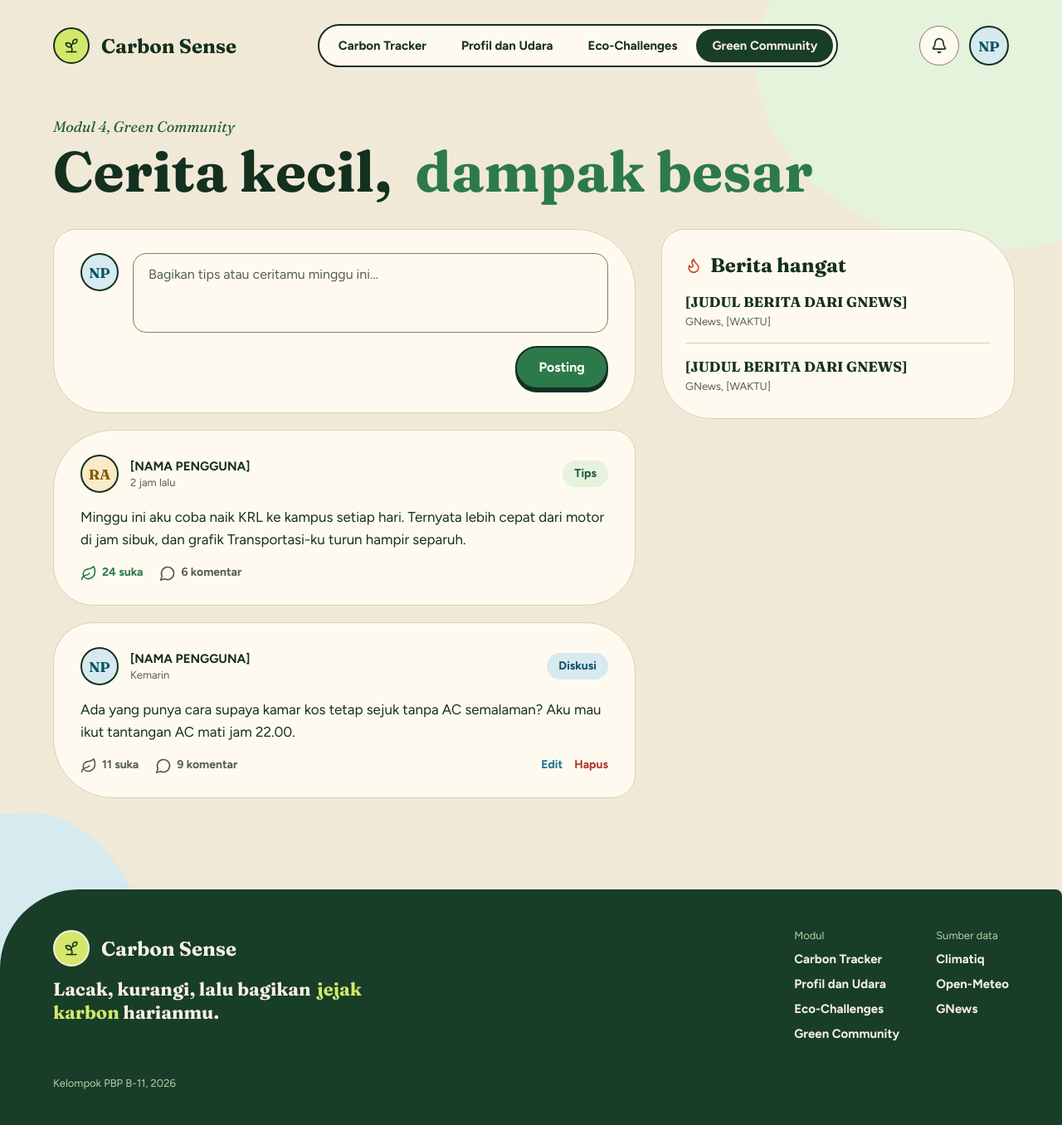
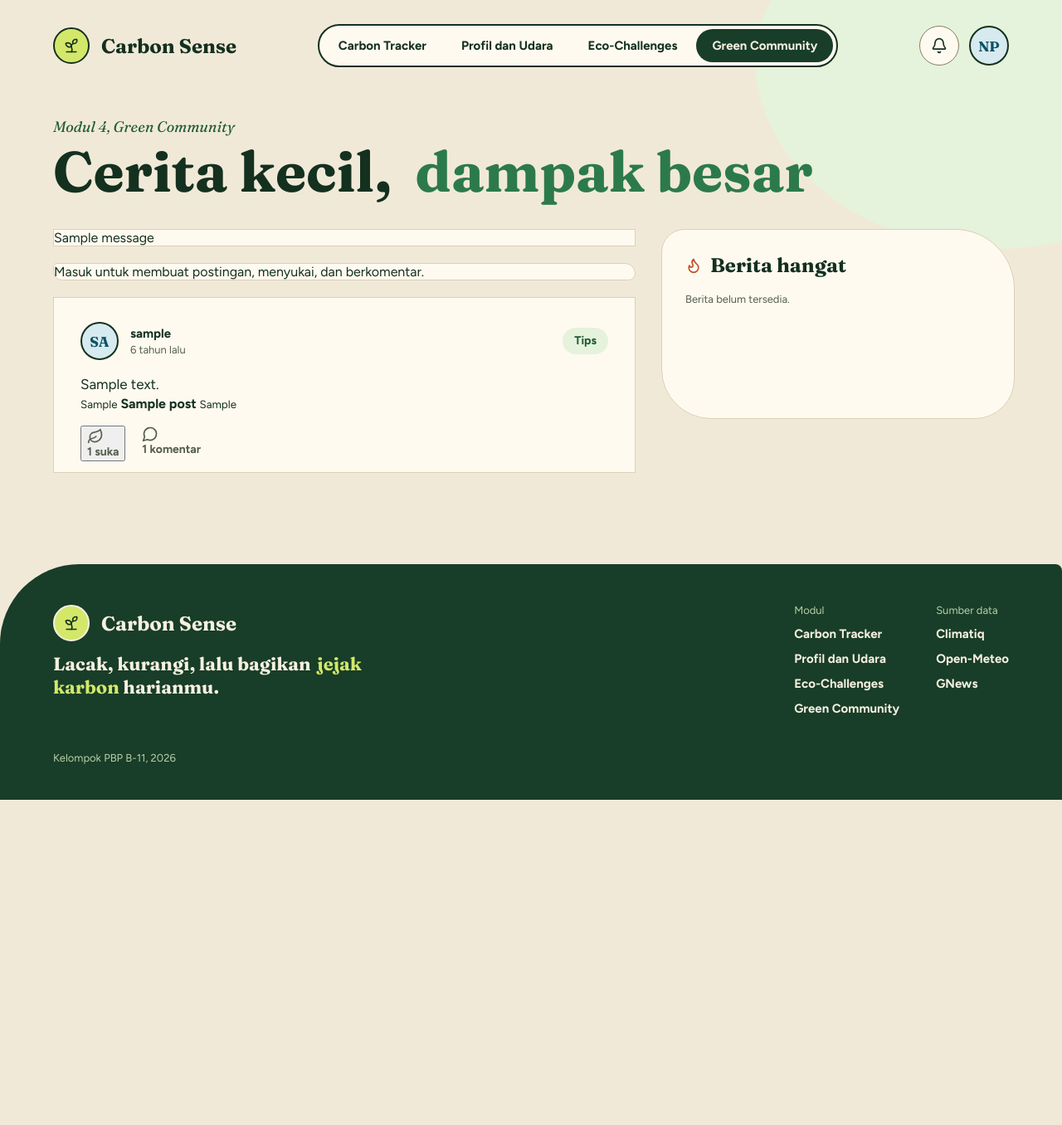
Before and after one commit to PBP-B-11/carbon-sense, a Django app: page /community/ in a window 1280 px wide. Shown: the whole page at 83% size. After the commit the page ends 964 px from the top, so only its background shows below. Run offline with Django 5.2, Linux system fonts and the light colour scheme; tables that the repository leaves empty hold one stand-in row (values such as "Sample post"); one stand-in notice (Sample message) is shown.

Commit message:
feat: render community feed, edit modal and post detail

```diff
--- /dev/null
+++ b/community/templates/community/_category_chips.html
@@ -0,0 +1,3 @@
+{% for value, label in form.fields.category.choices %}
+<label class="chip"><input class="sr-only" type="radio" name="category" value="{{ value }}"{% if value == selected %} checked{% endif %}>{{ label }}</label>
+{% endfor %}
--- a/community/templates/community/community.html
+++ b/community/templates/community/community.html
@@ -1,4 +1,5 @@
 {% extends "base.html" %}
+{% load community_tags %}
 
 {% block title %}Carbon Sense: Green Community{% endblock %}
 
@@ -20,49 +21,116 @@
 
       <div class="community-grid">
         <div class="feed">
-          <form class="card card--a composer">
+          {% for message in messages %}
+          <p class="card feed-note" role="alert">{{ message }}</p>
+          {% endfor %}
+
+          {% if user.is_authenticated %}
+          <form class="card card--a composer" method="post" action="{% url 'community:create_post' %}">
+            {% csrf_token %}
             <div class="row">
-              <span class="avatar avatar--46" aria-hidden="true">NP</span>
-              <textarea aria-label="Tulis postingan" placeholder="Bagikan tips atau ceritamu minggu ini..."></textarea>
+              <span class="avatar avatar--46" aria-hidden="true">{{ user.username|slice:":2"|upper }}</span>
+              <textarea name="content" aria-label="Tulis postingan" placeholder="Bagikan tips atau ceritamu minggu ini..." required></textarea>
             </div>
-            <div class="actions"><button class="btn btn--primary" type="submit">Posting</button></div>
+            <div class="cat-choice">
+              {% include "community/_category_chips.html" with selected="tips" %}
+              <button class="btn btn--primary" type="submit">Posting</button>
+            </div>
           </form>
+          {% else %}
+          <p class="card card--a feed-note">Masuk untuk membuat postingan, menyukai, dan berkomentar.</p>
+          {% endif %}
 
-          <article class="card card--b post">
+          {% for post in posts %}
+          <article class="card post">
             <header class="post-head">
-              <span class="avatar avatar--46 avatar--amber" aria-hidden="true">RA</span>
-              <div class="who"><strong>[NAMA PENGGUNA]</strong><small>2 jam lalu</small></div>
-              <span class="pill pill--moss">Tips</span>
+              <span class="avatar avatar--46" aria-hidden="true">{{ post.author.username|slice:":2"|upper }}</span>
+              <div class="who"><strong>{{ post.author.username }}</strong><small>{{ post.created_at|ago }}</small></div>
+              <span class="pill {% if post.category == 'tips' %}pill--moss{% elif post.category == 'diskusi' %}pill--teal{% else %}pill--amber{% endif %}">{{ post.get_category_display }}</span>
             </header>
-            <p>Minggu ini aku coba naik KRL ke kampus setiap hari. Ternyata lebih cepat dari motor di jam sibuk, dan grafik Transportasi-ku turun hampir separuh.</p>
+            <p>{{ post.content|linebreaksbr }}</p>
+            {% if post.has_news %}
+            <a class="post-news" href="{{ post.news_url }}" target="_blank" rel="noopener noreferrer">
+              <small>{{ post.news_source }}</small>
+              <strong>{{ post.news_title }}</strong>
+              {% if post.news_snippet %}<small>{{ post.news_snippet }}</small>{% endif %}
+            </a>
+            {% endif %}
             <footer class="post-foot">
-              <span class="liked"><svg width="20" height="20" viewBox="0 0 24 24" fill="none" stroke="currentColor" stroke-width="2" stroke-linecap="round" stroke-linejoin="round" aria-hidden="true"><use href="#i-leaf"/></svg>24 suka</span>
-              <span><svg width="20" height="20" viewBox="0 0 24 24" fill="none" stroke="currentColor" stroke-width="2" stroke-linecap="round" stroke-linejoin="round" aria-hidden="true"><use href="#i-message-circle"/></svg>6 komentar</span>
+              <form method="post" action="{% url 'community:toggle_like' post.pk %}">
+                {% csrf_token %}
+                <button type="submit"{% if post.is_liked %} class="liked" aria-pressed="true"{% endif %}><svg width="20" height="20" viewBox="0 0 24 24" fill="none" stroke="currentColor" stroke-width="2" stroke-linecap="round" stroke-linejoin="round" aria-hidden="true"><use href="#i-leaf"/></svg>{{ post.like_count }} suka</button>
+              </form>
+              <a href="{% url 'community:post_detail' post.pk %}"><svg width="20" height="20" viewBox="0 0 24 24" fill="none" stroke="currentColor" stroke-width="2" stroke-linecap="round" stroke-linejoin="round" aria-hidden="true"><use href="#i-message-circle"/></svg>{{ post.comment_count }} komentar</a>
+              {% if post.author_id == user.id %}
+              <span class="edit">
+                <button type="button" class="js-edit" data-action="{% url 'community:edit_post' post.pk %}" data-category="{{ post.category }}" data-content="{{ post.content }}">Edit</button>
+                <form method="post" action="{% url 'community:delete_post' post.pk %}" onsubmit="return confirm('Hapus postingan ini?')">
+                  {% csrf_token %}
+                  <button type="submit">Hapus</button>
+                </form>
+              </span>
+              {% endif %}
             </footer>
           </article>
-
-          <article class="card card--c post">
-            <header class="post-head">
-              <span class="avatar avatar--46" aria-hidden="true">NP</span>
-              <div class="who"><strong>[NAMA PENGGUNA]</strong><small>Kemarin</small></div>
-              <span class="pill pill--teal">Diskusi</span>
-            </header>
-            <p>Ada yang punya cara supaya kamar kos tetap sejuk tanpa AC semalaman? Aku mau ikut tantangan AC mati jam 22.00.</p>
-            <footer class="post-foot">
-              <span><svg width="20" height="20" viewBox="0 0 24 24" fill="none" stroke="currentColor" stroke-width="2" stroke-linecap="round" stroke-linejoin="round" aria-hidden="true"><use href="#i-leaf"/></svg>11 suka</span>
-              <span><svg width="20" height="20" viewBox="0 0 24 24" fill="none" stroke="currentColor" stroke-width="2" stroke-linecap="round" stroke-linejoin="round" aria-hidden="true"><use href="#i-message-circle"/></svg>9 komentar</span>
-              <span class="edit"><a href="#">Edit</a><a href="#">Hapus</a></span>
-            </footer>
-          </article>
+          {% empty %}
+          <p class="card feed-note">Belum ada postingan. Jadilah yang pertama bercerita.</p>
+          {% endfor %}
         </div>
 
         <aside class="card card--a side-news" aria-labelledby="judul-berita">
           <div class="news-head"><svg width="20" height="20" viewBox="0 0 24 24" fill="none" stroke="currentColor" stroke-width="2" stroke-linecap="round" stroke-linejoin="round" aria-hidden="true"><use href="#i-flame"/></svg><h2 id="judul-berita">Berita hangat</h2></div>
           <ul>
-            <li class="news-item"><h3>[JUDUL BERITA DARI GNEWS]</h3><p>GNews, [WAKTU]</p></li>
-            <li class="news-item"><h3>[JUDUL BERITA DARI GNEWS]</h3><p>GNews, [WAKTU]</p></li>
+            {% for article in news %}
+            <li class="news-item">
+              <h3><a href="{{ article.url }}" target="_blank" rel="noopener noreferrer">{{ article.title }}</a></h3>
+              <p>{{ article.source }}{% if article.published_at %}, {{ article.published_at|ago }}{% endif %}</p>
+              {% if user.is_authenticated %}
+              <form method="post" action="{% url 'community:share_news' %}">
+                {% csrf_token %}
+                <input type="hidden" name="url" value="{{ article.url }}">
+                <button type="submit">Bagikan ke feed</button>
+              </form>
+              {% endif %}
+            </li>
+            {% empty %}
+            <li class="news-item"><p>Berita belum tersedia.</p></li>
+            {% endfor %}
           </ul>
         </aside>
       </div>
     </div>
+
+    <dialog class="edit-dialog" id="edit-dialog" aria-labelledby="edit-title">
+      <form method="post" id="edit-form">
+        {% csrf_token %}
+        <h2 id="edit-title">Edit postingan</h2>
+        <textarea name="content" aria-label="Isi postingan" required></textarea>
+        <div class="cat-choice">
+          {% include "community/_category_chips.html" with selected="" %}
+        </div>
+        <div class="cat-choice">
+          <button class="btn btn--primary" type="submit">Simpan</button>
+          <button class="btn" type="button" id="edit-cancel">Batal</button>
+        </div>
+      </form>
+    </dialog>
+
+    <script>
+      (function () {
+        var dialog = document.getElementById('edit-dialog');
+        var form = document.getElementById('edit-form');
+        document.querySelectorAll('.js-edit').forEach(function (btn) {
+          btn.addEventListener('click', function () {
+            form.action = btn.dataset.action;
+            form.elements.content.value = btn.dataset.content;
+            form.querySelectorAll('input[name=category]').forEach(function (r) {
+              r.checked = r.value === btn.dataset.category;
+            });
+            dialog.showModal();
+          });
+        });
+        document.getElementById('edit-cancel').addEventListener('click', function () { dialog.close(); });
+      })();
+    </script>
 {% endblock %}
```
Also changed, not shown: community/templates/community/post_detail.html (added, +48 -0 lines).
